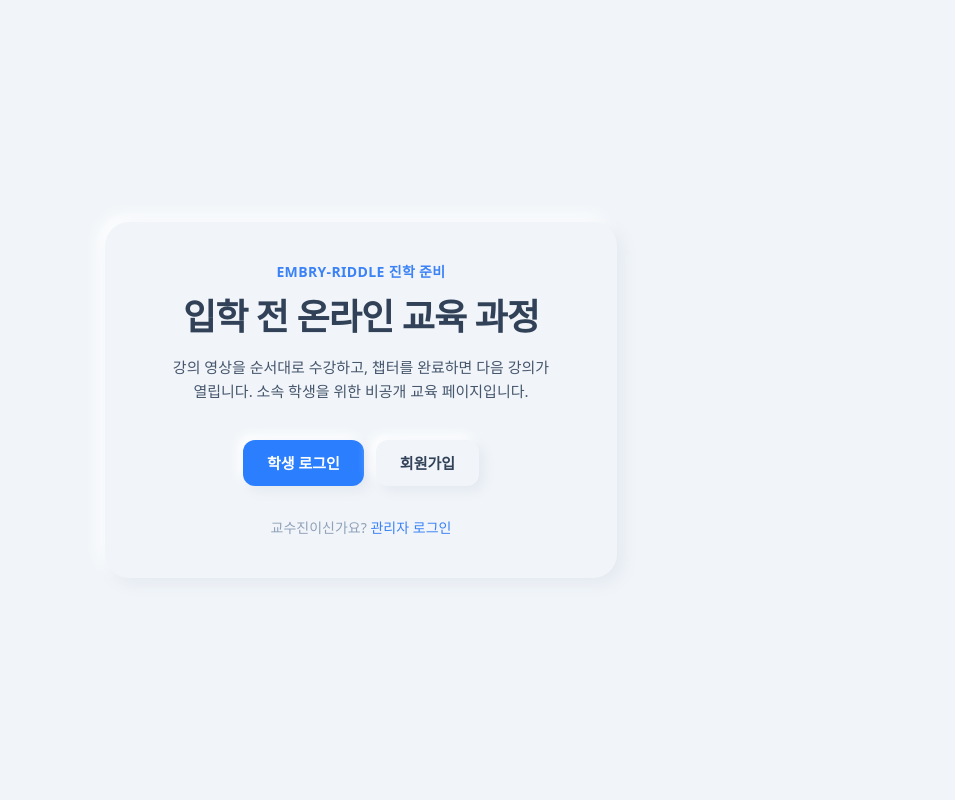
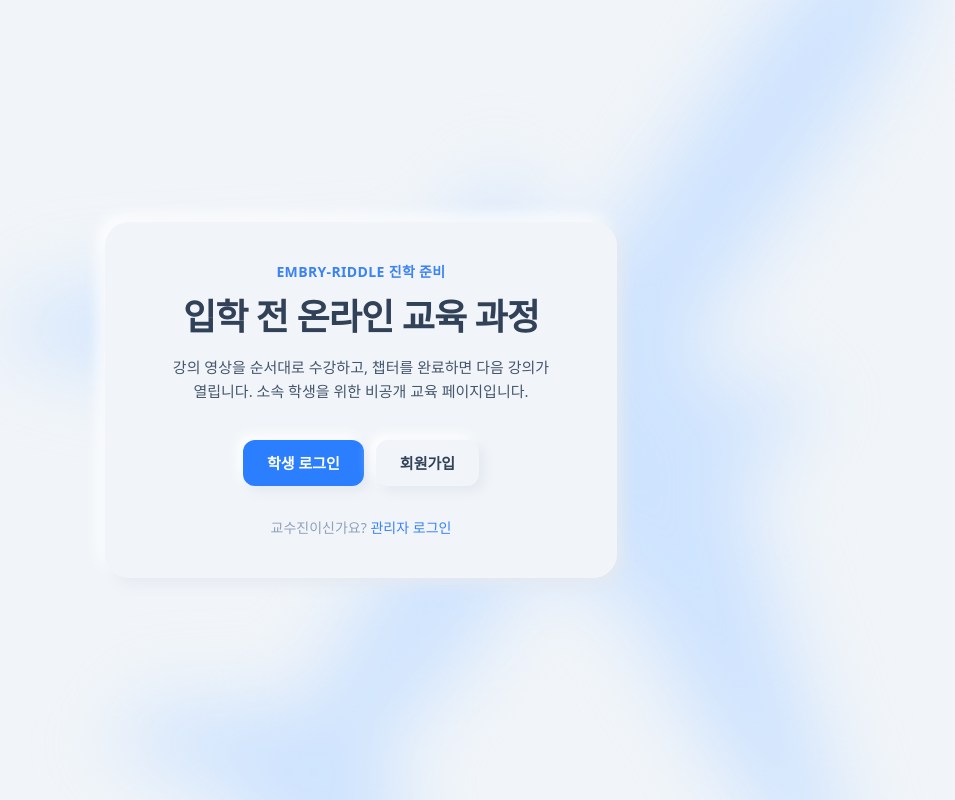
Before and after one commit to prnsslcn/erau-edu, a Next.js app: page / in a window 1280 px wide. Shown: the whole page, without its empty margins (279-1234 px from the left). Built offline with nearby package versions, Linux system fonts and the light colour scheme; no server answers; a web font is replaced by a local one.

Commit message:
style: 비행기 배경 도형을 전역(루트 레이아웃)으로 + blur-2xl로 부드럽게 (뉴모피즘과 조화)

```diff
--- a/src/app/(auth)/layout.tsx
+++ b/src/app/(auth)/layout.tsx
@@ -1,6 +1,5 @@
 import { redirect } from "next/navigation";
 import { getSession } from "@/lib/auth/session";
-import PlaneBackdrop from "@/components/PlaneBackdrop";
 
 // 이미 로그인된 사용자는 각자 홈으로 보냅니다.
 export default async function AuthLayout({
@@ -13,9 +12,8 @@
   if (session?.role === "admin") redirect("/admin");
 
   return (
-    <main className="relative flex flex-1 items-center justify-center overflow-hidden px-4 py-12">
-      <PlaneBackdrop />
-      <div className="relative z-10 w-full max-w-sm">{children}</div>
+    <main className="flex flex-1 items-center justify-center px-4 py-12">
+      <div className="w-full max-w-sm">{children}</div>
     </main>
   );
 }
--- a/src/app/layout.tsx
+++ b/src/app/layout.tsx
@@ -1,5 +1,6 @@
 import type { Metadata } from "next";
 import "./globals.css";
+import PlaneBackdrop from "@/components/PlaneBackdrop";
 
 export const metadata: Metadata = {
   title: "ERAU 입학 전 교육",
@@ -14,7 +15,10 @@
 }>) {
   return (
     <html lang="ko" className="h-full antialiased">
-      <body className="min-h-full flex flex-col bg-slate-100">{children}</body>
+      <body className="relative min-h-full flex flex-col bg-slate-100">
+        <PlaneBackdrop />
+        {children}
+      </body>
     </html>
   );
 }
--- a/src/components/PlaneBackdrop.tsx
+++ b/src/components/PlaneBackdrop.tsx
@@ -1,14 +1,14 @@
-// 인증 화면 우측 배경 장식 — 연한 파란색 비행기 도형 (포인트 색상보다 옅게)
+// 전역 배경 장식 — 연한 파란색 비행기 도형 (blur로 부드럽게, 뉴모피즘과 조화)
 export default function PlaneBackdrop() {
   return (
     <div
       aria-hidden
-      className="pointer-events-none absolute inset-0 overflow-hidden"
+      className="pointer-events-none fixed inset-0 -z-10 overflow-hidden"
     >
       <svg
         viewBox="0 0 257.24 307"
         fill="currentColor"
-        className="absolute right-[-6%] top-1/2 h-[150%] w-auto -translate-y-1/2 rotate-[35deg] text-blue-200/80"
+        className="absolute right-[-6%] top-1/2 h-[150%] w-auto -translate-y-1/2 rotate-[35deg] text-blue-200/70 blur-2xl"
       >
         <path
           fillRule="evenodd"
```
